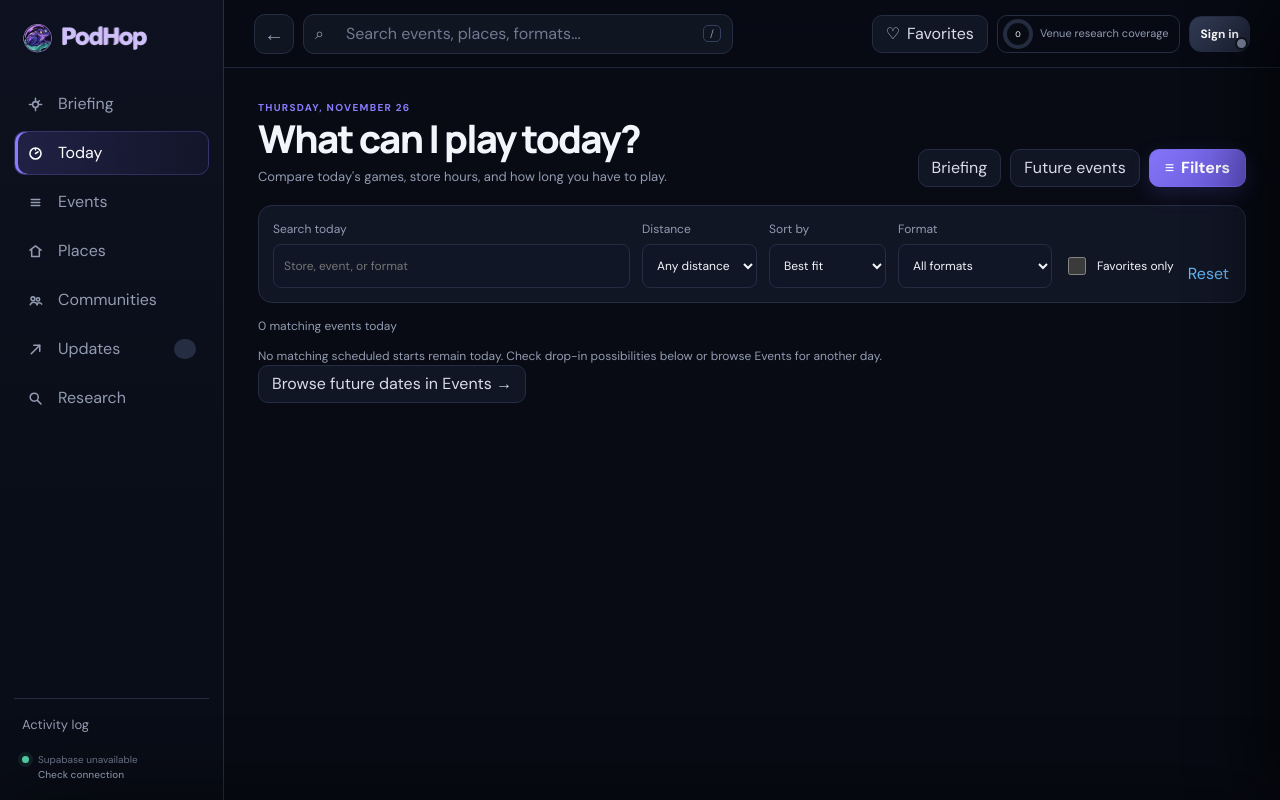
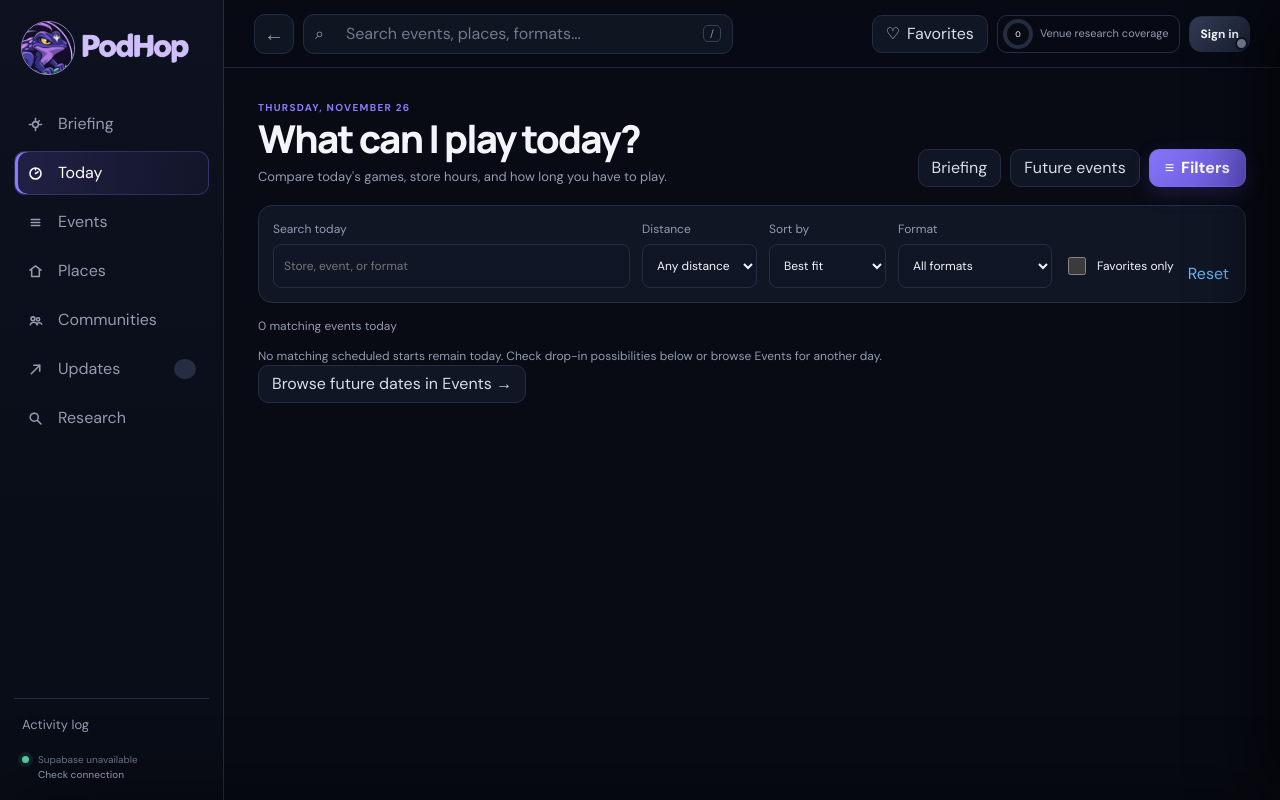
Before and after one commit to metavirus/mtg-events-chatgpt, a plain HTML site: page index.html in a window 1280 px wide. Drawn offline with nearby package versions, Linux system fonts and the light colour scheme; no server answers.

Commit message:
Bring the frog portrait into focus in the desktop header

```diff
--- a/index.html
+++ b/index.html
@@ -21,7 +21,9 @@
   <div class="app-shell">
     <aside class="side-rail" aria-label="Primary navigation">
       <a class="brand" href="#today" data-route-link="today" aria-label="PodHop home">
-        <img class="brand-mark" src="assets/icons/icon-192.png" width="32" height="32" alt="">
+        <span class="rail-brand-portrait">
+          <img class="brand-mark" src="assets/icons/icon-192.png" width="32" height="32" alt="">
+        </span>
         <img class="brand-wordmark" src="assets/icons/podhop-wordmark.png" alt="PodHop">
       </a>
 
--- a/styles.css
+++ b/styles.css
@@ -39,6 +39,23 @@ button:focus-visible, a:focus-visible, input:focus-visible, textarea:focus-visib
 .brand { display: flex; gap: 8px; align-items: center; padding: 0 8px 28px; }
 .brand-mark { display: block; border-radius: 50%; }
 .brand-wordmark { display: block; width: auto; height: 24px; }
+@media (min-width: 901px) {
+  .rail-brand-portrait {
+    width: 52px;
+    height: 52px;
+    flex: none;
+    overflow: hidden;
+    border-radius: 50%;
+    outline: 1px solid #9d8bc5;
+  }
+  .rail-brand-portrait .brand-mark {
+    width: 84px;
+    height: 84px;
+    max-width: none;
+    transform: translate(-28px, -8px);
+  }
+  .side-rail .brand-wordmark { height: 30px; }
+}
 .mobile-brand { padding: 8px 14px 0; }
 .primary-nav { display: grid; gap: 5px; }
 .nav-item { width: 100%; min-height: 44px; border: 1px solid transparent; background: transparent; border-radius: 11px; display: grid; grid-template-columns: 23px 1fr auto; align-items: center; gap: 8px; color: var(--muted); text-align: left; padding: 0 12px; cursor: pointer; transition: .18s ease; }
```
